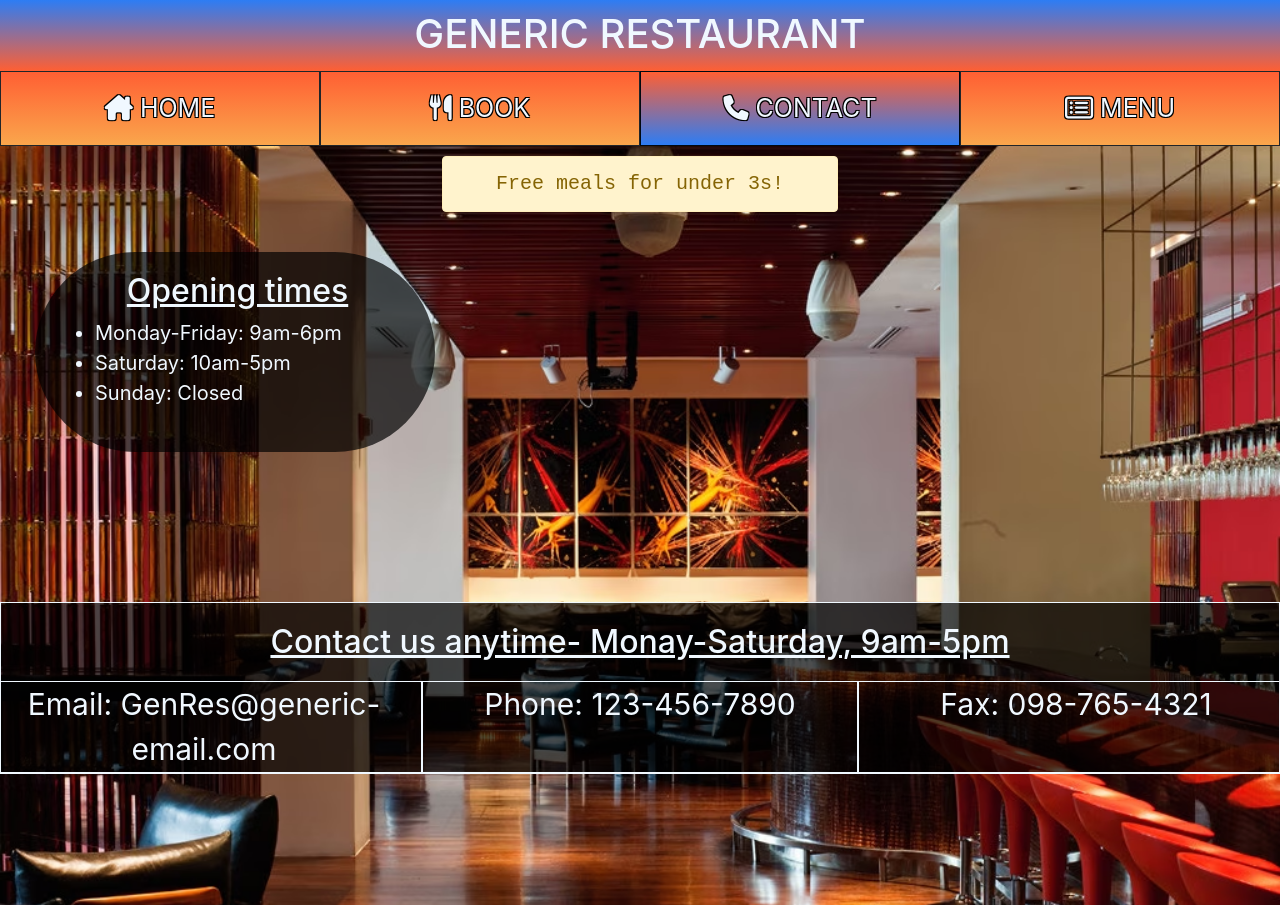
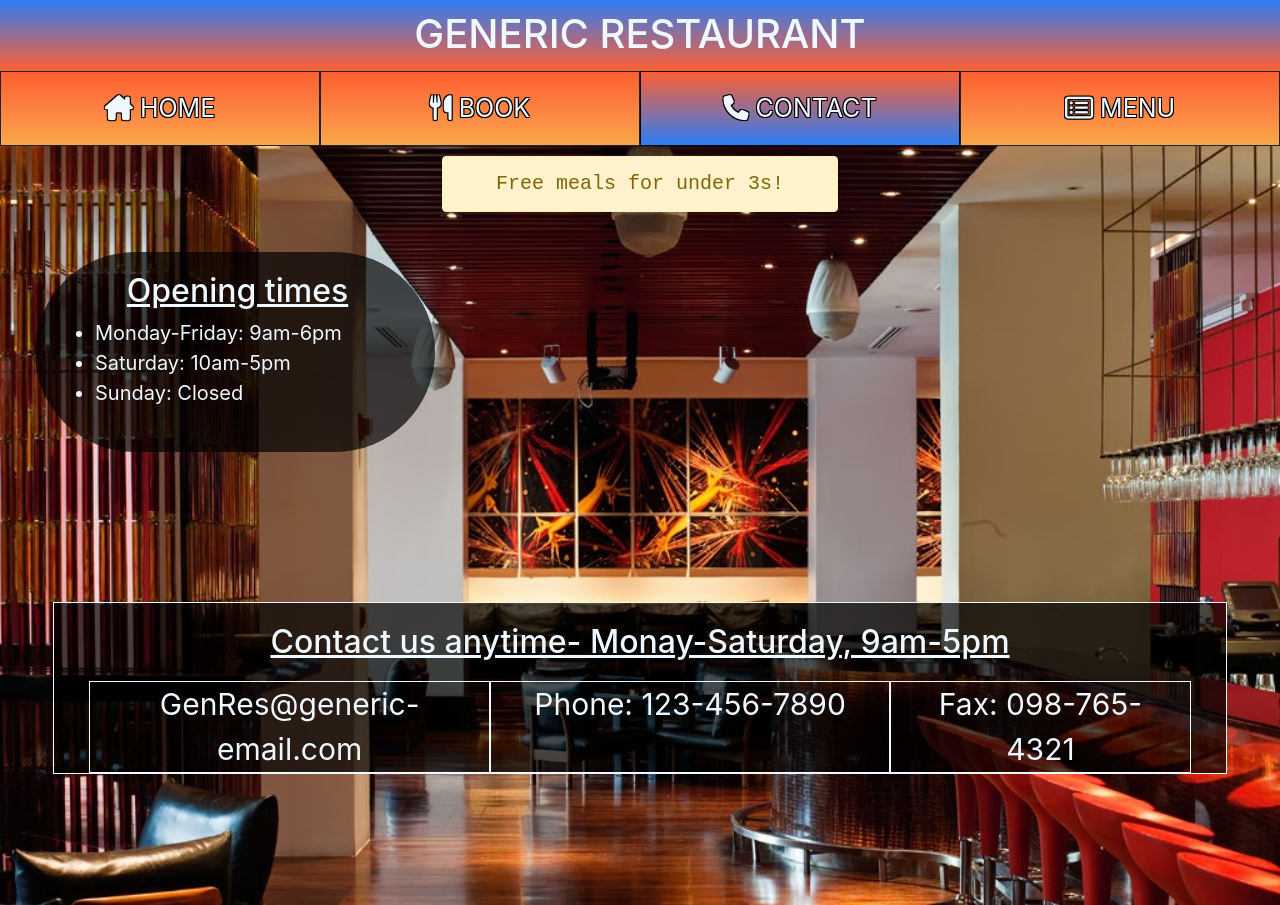
Before and after one commit to CharlB96/New-bootstrap-project, a plain HTML site: page contact.html in a window 1280 px wide. Shown: the top 905 px of the page. Drawn offline with nearby package versions, Linux system fonts and the light colour scheme.

Commit message:
Centered the contact information on the contact page, thus removing the excess white space on the right

```diff
--- a/contact.html
+++ b/contact.html
@@ -90,13 +90,13 @@
                         <li>Sunday: Closed</li>
                     </ul>
                 </div>
-                <div class="row contact-row">
-                    <div class="col contact">
+                <div class="row contact-row justify-content-center">
+                    <div class="col-11 contact">
                         <h2>Contact us anytime- Monay-Saturday, 9am-5pm</h2>
-                        <div class="row">
-                            <div class="col-12 col-lg-4 contact-item">Email: GenRes@generic-email.com</div>
+                        <div class="row justify-content-center">
+                            <div class="col-12 col-lg-4 contact-item">GenRes@generic-email.com</div>
                             <div class="col-12 col-lg-4 contact-item">Phone: 123-456-7890</div>
-                            <div class="col-12 col-lg-4 contact-item">Fax: 098-765-4321</div>
+                            <div class="col-12 col-lg-3 contact-item">Fax: 098-765-4321</div>
                         </div>
                     </div>
                 </div>
```
